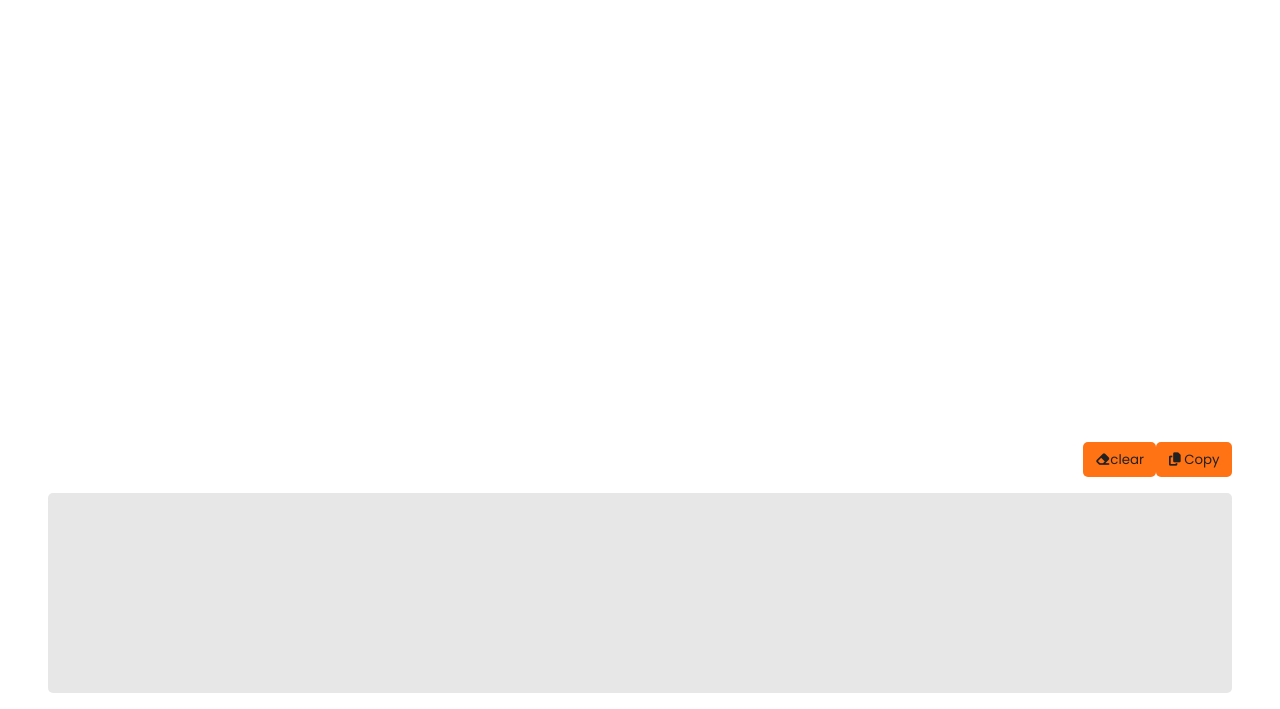
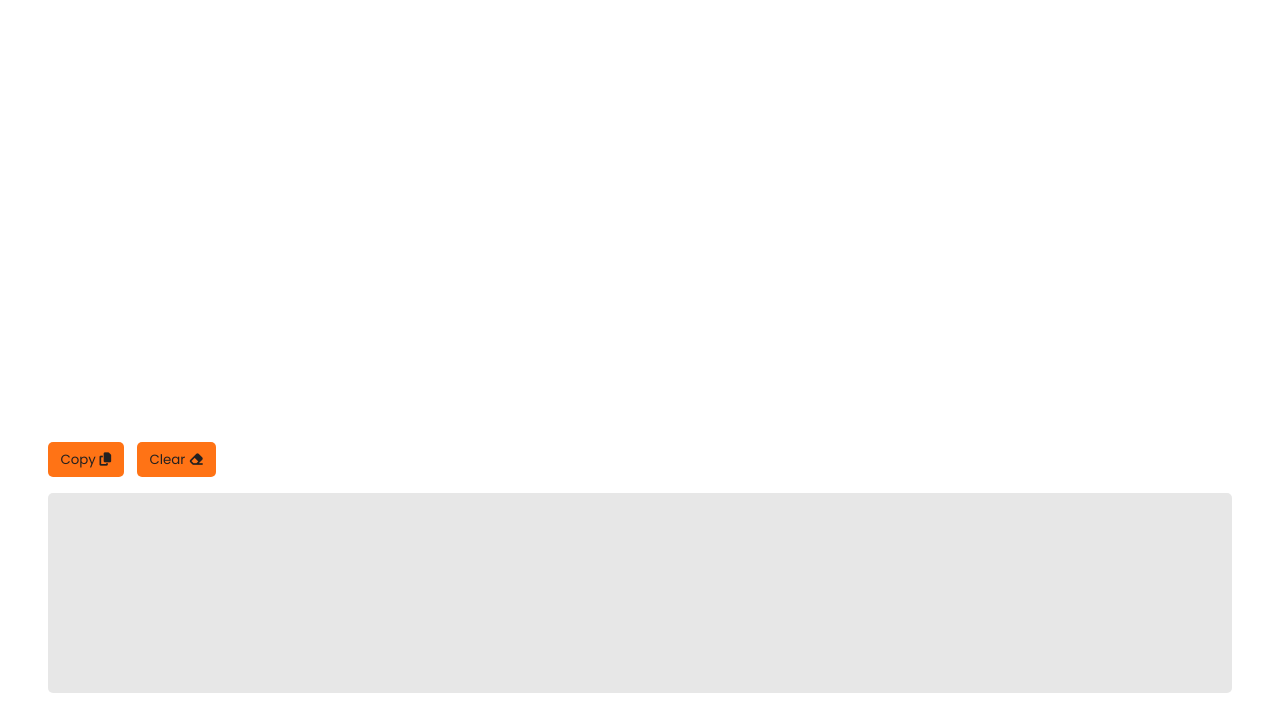
Before and after one commit to Kender-Mendoza/genres, a plain HTML site: page index.html in a window 1280 px wide. Shown: the part 91-800 px from the top of the page. Drawn offline with Linux system fonts and the light colour scheme.

Commit message:
Fixed-btn_container-001

```diff
--- a/index.html
+++ b/index.html
@@ -24,8 +24,8 @@
 
         <div class="text-area-container">
           <div class="btn-container">
-            <button class="btn" id="clear-text-area"><i class="fas fa-eraser"></i>clear</button>
-            <button class="btn" id="copy-links"><i class="fas fa-copy"></i> Copy </button>
+            <button class="btn" id="copy-links">Copy <i class="fas fa-copy"></i></button>
+            <button class="btn" id="clear-text-area">Clear <i class="fas fa-eraser"></i></button>
           </div>
           <div class="text-area" id="text-area"></div>
         </div>
--- a/sass/style.scss
+++ b/sass/style.scss
@@ -68,8 +68,6 @@
     }
 }
 
-
-
 .text-area-container{
     margin-top: $gutter;
     width: 100%;
@@ -79,8 +77,10 @@
 
     .btn-container{
         display: flex;
-        justify-content: flex-end;
         margin-bottom: $gutter;
+        .btn:nth-child(1){
+            margin-right: $gutter;
+        }
     }
 
     .text-area{
```
Also changed, not shown: css/style.css, 1 other file.
